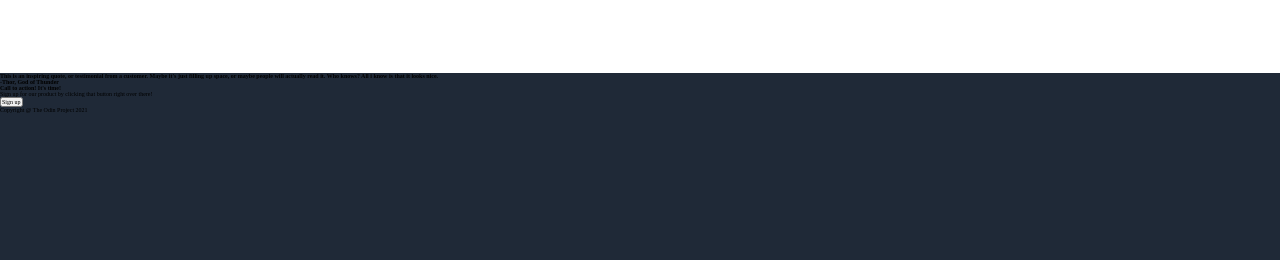
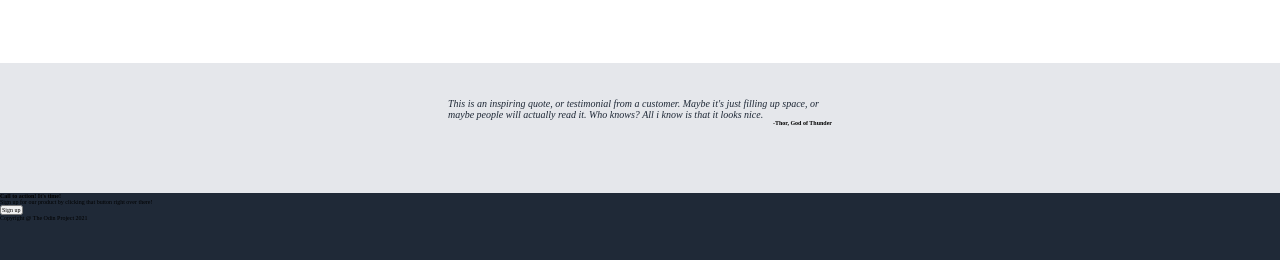
Before and after one commit to TJBaumgartner/landing-page, a plain HTML site: page index.html in a window 1280 px wide. Shown: the part 242-502 px from the top of the page. Drawn offline with Linux system fonts and the light colour scheme.

Commit message:
Quote area styling

```diff
--- a/styles.css
+++ b/styles.css
@@ -89,7 +89,7 @@ a:active{text-decoration: none;}
 .boxes-container{
     width: 100%;
     background-color: white;
-    height: 150px;
+    height: 140px;
 }
 .boxes{
     margin-left: 15%;
@@ -123,3 +123,21 @@ a:active{text-decoration: none;}
     color: #1F2937;
     padding-top: 1.5rem;
 }
+.quote {
+    width: 100%;
+    background-color: #E5E7EB;
+    height: 130px;
+    text-align: left;
+    padding-left: 35%;
+    padding-right: 35%;
+    padding-top: 35px;
+}
+.quote h2{
+    font-size: 1rem;
+    color: #1F2937;
+    font-style: italic;
+    font-weight: 300;
+}
+.quote h3{
+    text-align: right;
+}
```
